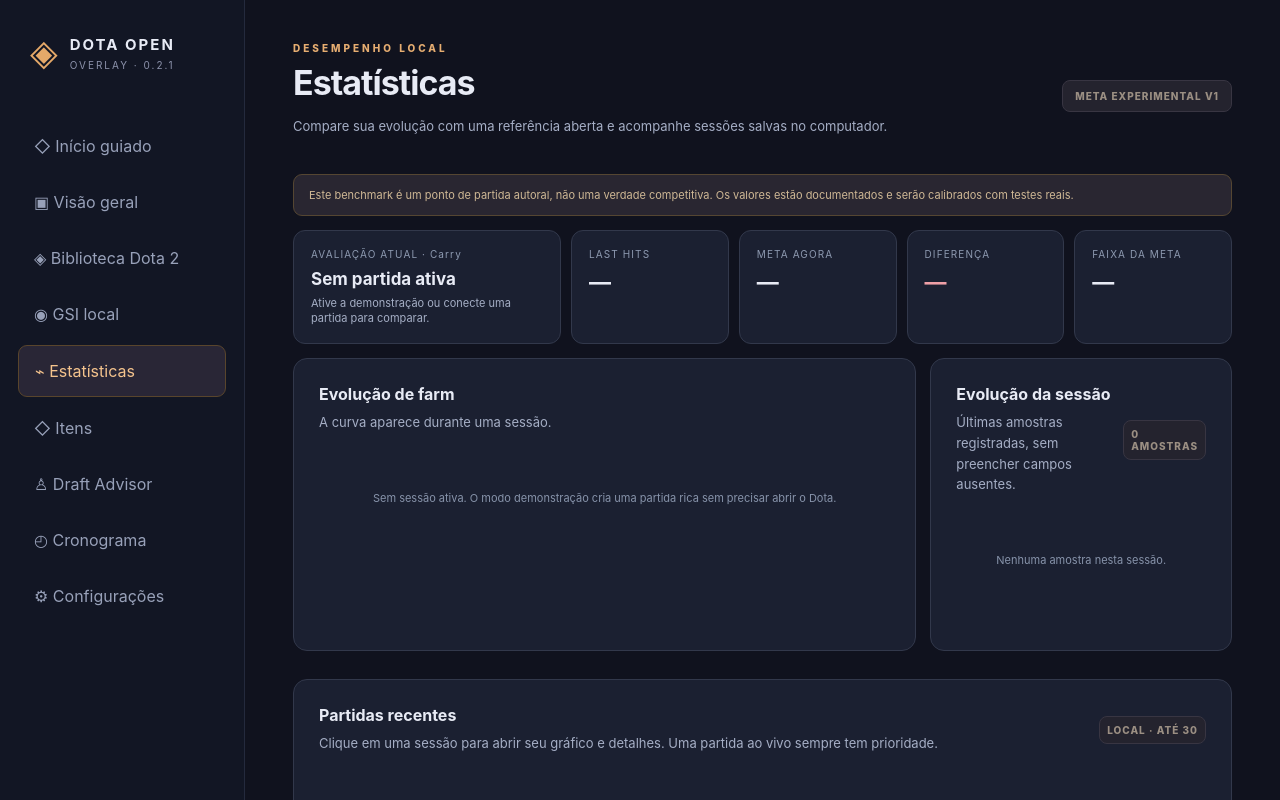
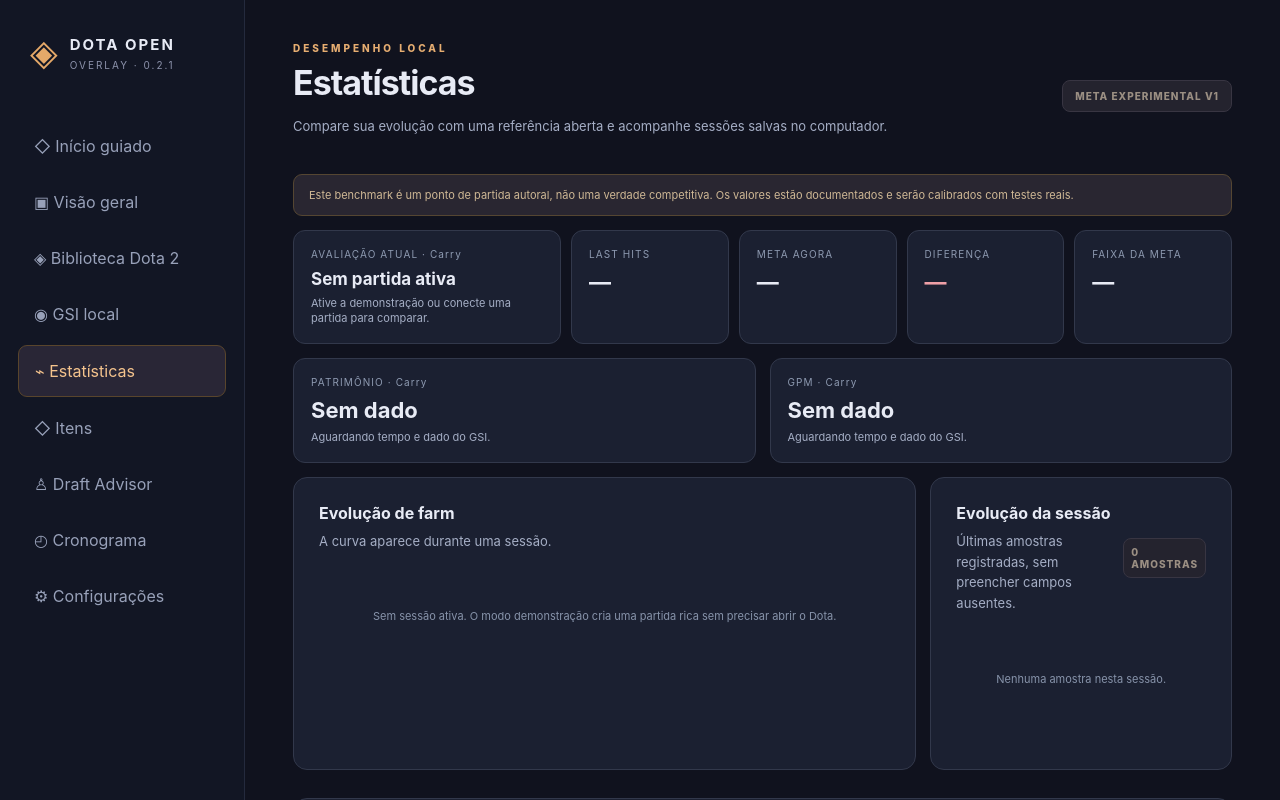
Before and after one commit to pedromacarini/dotaaicoach, a React (Vite) app: page / in a window 1280 px wide. Both pictures are taken after a click on the button "⌁ Estatísticas". Shown: the top 800 px of the page. Built offline with nearby package versions, Linux system fonts and the light colour scheme.

Commit message:
feat: show economy benchmarks in statistics

```diff
--- a/src/components/StatsPage.tsx
+++ b/src/components/StatsPage.tsx
@@ -1,6 +1,6 @@
 import { useMemo, useState } from 'react';
 import { chooseDisplayedSession, createDemoSession } from '../core/match-session';
-import { evaluateFarm, selectFarmObservation, targetLastHits, type FarmBenchmark } from '../core/farm-benchmark';
+import { evaluateEconomy, evaluateFarm, selectFarmObservation, targetLastHits, type FarmBenchmark } from '../core/farm-benchmark';
 import type { AppPreferences, GameSnapshot, MatchSession, MatchSessionState, Position } from '../shared/contracts';
 import { formatClock } from './useOverlay';
 
@@ -62,6 +62,9 @@
     ? { gameTime: current?.summary.duration ?? null, lastHits: current?.summary.lastHits ?? null }
     : selectFarmObservation(snapshot, latest);
   const assessment = evaluateFarm(benchmarkPosition, observation.gameTime, observation.lastHits);
+  const economyTime = observation.gameTime;
+  const netWorthAssessment = evaluateEconomy(benchmarkPosition, economyTime, isPastSession ? current?.summary.netWorth ?? null : snapshot.netWorth, 'netWorth');
+  const gpmAssessment = evaluateEconomy(benchmarkPosition, economyTime, isPastSession ? current?.summary.gpm ?? null : snapshot.gpm, 'gpm');
   const grade = assessment ? gradeCopy[assessment.classification] : null;
   return <>
     <div className="page-top"><div><div className="eyebrow">DESEMPENHO LOCAL</div><h1>Estatísticas</h1><p>Compare sua evolução com uma referência aberta e acompanhe sessões salvas no computador.</p></div><div className="version">META EXPERIMENTAL V1</div></div>
@@ -73,6 +76,10 @@
       <div><small>DIFERENÇA</small><strong className={assessment && assessment.delta !== null && assessment.delta >= 0 ? 'positive' : 'negative'}>{assessment?.delta === null || assessment?.delta === undefined ? '—' : `${assessment.delta > 0 ? '+' : ''}${assessment.delta}`}</strong></div>
       <div><small>FAIXA DA META</small><strong>{assessment ? `±${assessment.tolerance}` : '—'}</strong></div>
     </section>
+    <section className="stats-economy">{[['PATRIMÔNIO', netWorthAssessment], ['GPM', gpmAssessment]].map(([label, economy]) => {
+      const value = economy as ReturnType<typeof evaluateEconomy>;
+      return <div className={`farm-grade ${value?.classification ?? 'unavailable'}`} key={label as string}><small>{label as string} · {positionNames[benchmarkPosition]}</small><strong>{value?.actual === null || value?.actual === undefined ? 'Sem dado' : number(value.actual)}</strong><p>{value ? `Média ${number(value.target)} · ${value.delta !== null && value.delta >= 0 ? '+' : ''}${value.delta ?? '—'}` : 'Aguardando tempo e dado do GSI.'}</p></div>;
+    })}</section>
     <div className="stats-layout">
       <section className="settings-card stats-chart-card"><div className="card-top"><div><h3>Evolução de farm</h3><p>{current ? `${current.heroName || 'Herói não informado'} · ${current.source === 'demo' ? 'sessão simulada' : current.endedAt ? 'partida salva' : 'partida real em andamento'}` : 'A curva aparece durante uma sessão.'}</p></div>{current && <span className={`session-source ${current.source}`}>{current.source === 'demo' ? 'DEMONSTRAÇÃO' : current.endedAt ? 'HISTÓRICO' : 'REAL · AO VIVO'}</span>}</div>
         {current ? <FarmChart session={current}/> : <div className="stats-empty">Sem sessão ativa. O modo demonstração cria uma partida rica sem precisar abrir o Dota.</div>}
--- /dev/null
+++ b/src/economy.css
@@ -0,0 +1 @@
+.stats-economy{display:grid;grid-template-columns:1fr 1fr;gap:14px;margin-top:14px}.stats-economy .farm-grade{background:#1b2031;border:1px solid #32384b;border-radius:12px;padding:17px}.stats-economy .farm-grade small{display:block;color:#8e9ab1;font-size:10px;letter-spacing:1.1px;margin-bottom:9px}.stats-economy .farm-grade strong{font-size:22px}.stats-economy .farm-grade p{font-size:11px;margin:7px 0 0;line-height:1.35}.stats-economy .ahead{border-color:#397456}.stats-economy .ahead strong{color:#7cdfa3}.stats-economy .on-track{border-color:#75603c}.stats-economy .on-track strong{color:#e6bb7e}.stats-economy .behind{border-color:#764653}.stats-economy .behind strong{color:#f1a1aa}
--- a/src/main.tsx
+++ b/src/main.tsx
@@ -3,6 +3,7 @@
 import { Dashboard } from './components/Dashboard';
 import { Overlay } from './components/Overlay';
 import './style.css';
+import './economy.css';
 
 const mode = new URLSearchParams(location.search).get('mode');
 document.documentElement.dataset.mode = mode === 'overlay' ? 'overlay' : 'dashboard';
```
